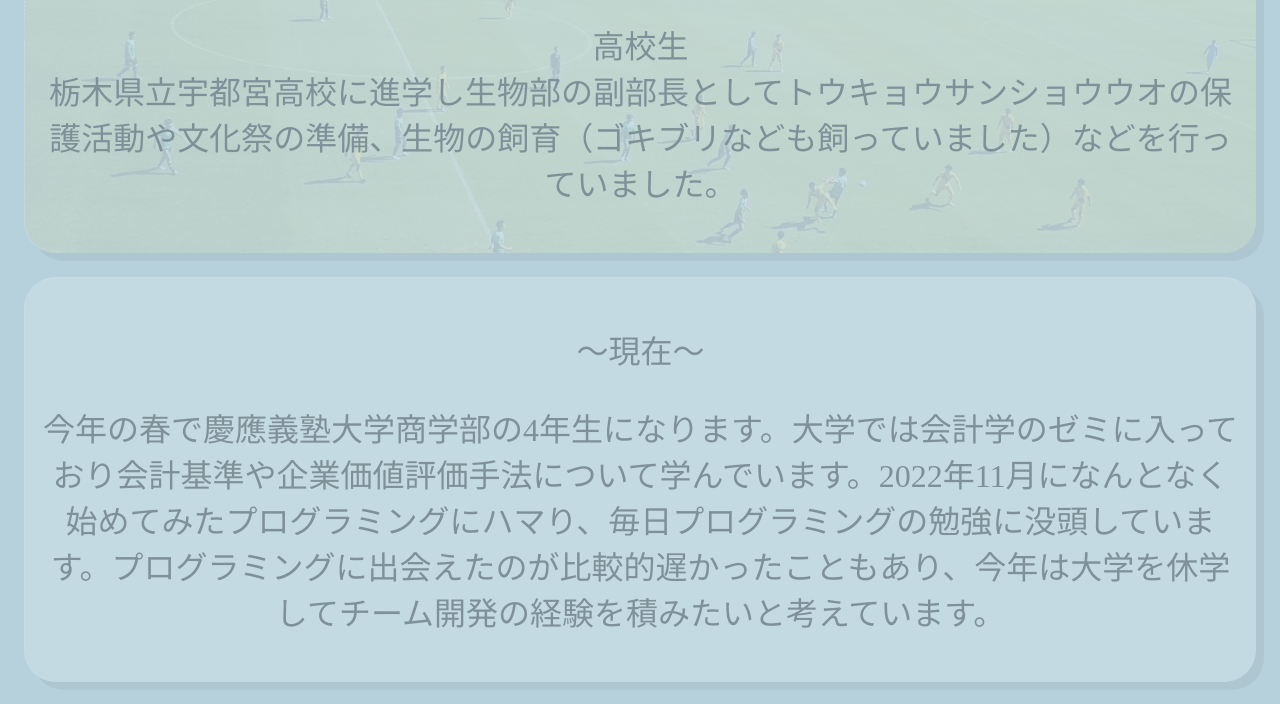
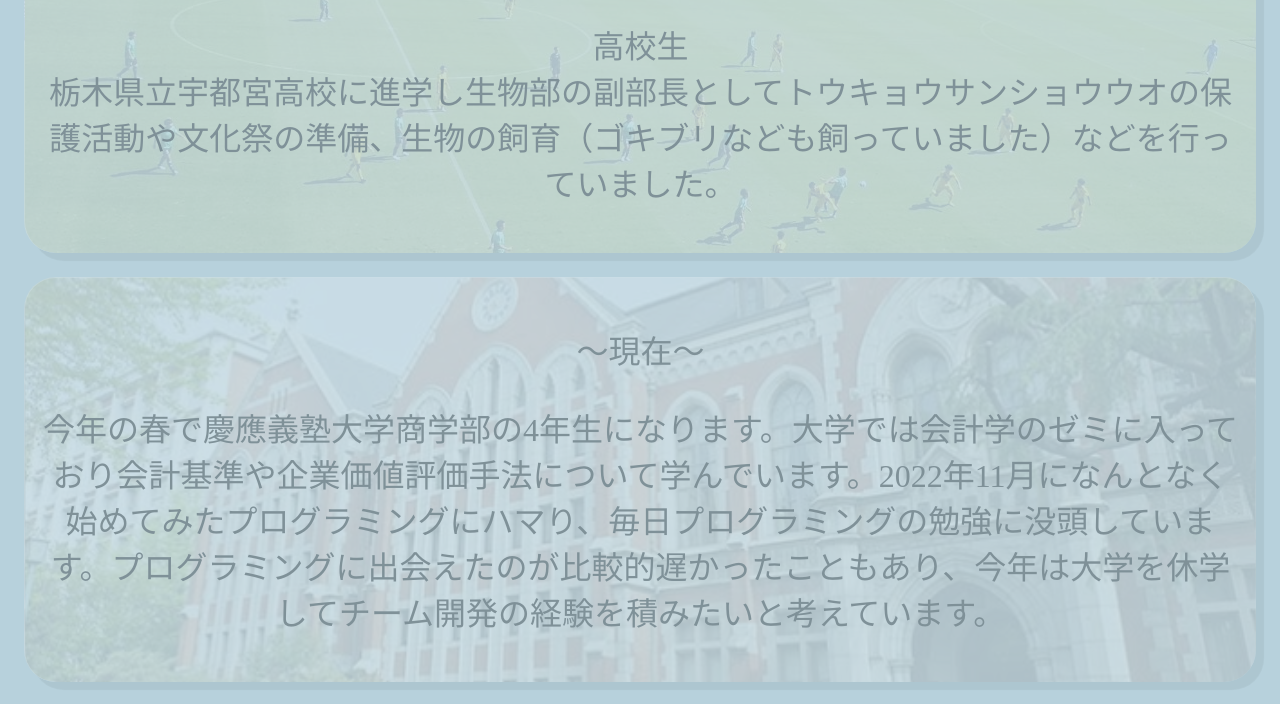
Before and after one commit to YukiMatsunagadesu/YukiMatsunaga.github.io.mylife, a plain HTML site: page index.html in a window 1280 px wide. Shown: the part 1039-1743 px from the top of the page. Drawn offline with nearby package versions, Linux system fonts and the light colour scheme; files that its build step writes are made by us from their sources; grey boxes are pictures that could not be loaded.

Commit message:
Update style.scss

```diff
--- a/css/style.scss
+++ b/css/style.scss
@@ -79,7 +79,7 @@ body {
         margin: 24px 24px;
         padding: 16px;
         text-align: center;
-        background-image: url(/Users/matsunagayuuonore/Desktop/mylife/IMG_7461.JPG);
+        background-image: url(https://github.com/YukiMatsunagadesu/YukiMatsunaga.github.io.mylife/blob/main/IMG_7461.JPG?raw=true);
         background-image: ("貴様の画像.jpg");
         background-color: rgba(255, 255, 255, 0.6);
         background-blend-mode: lighten;
```
